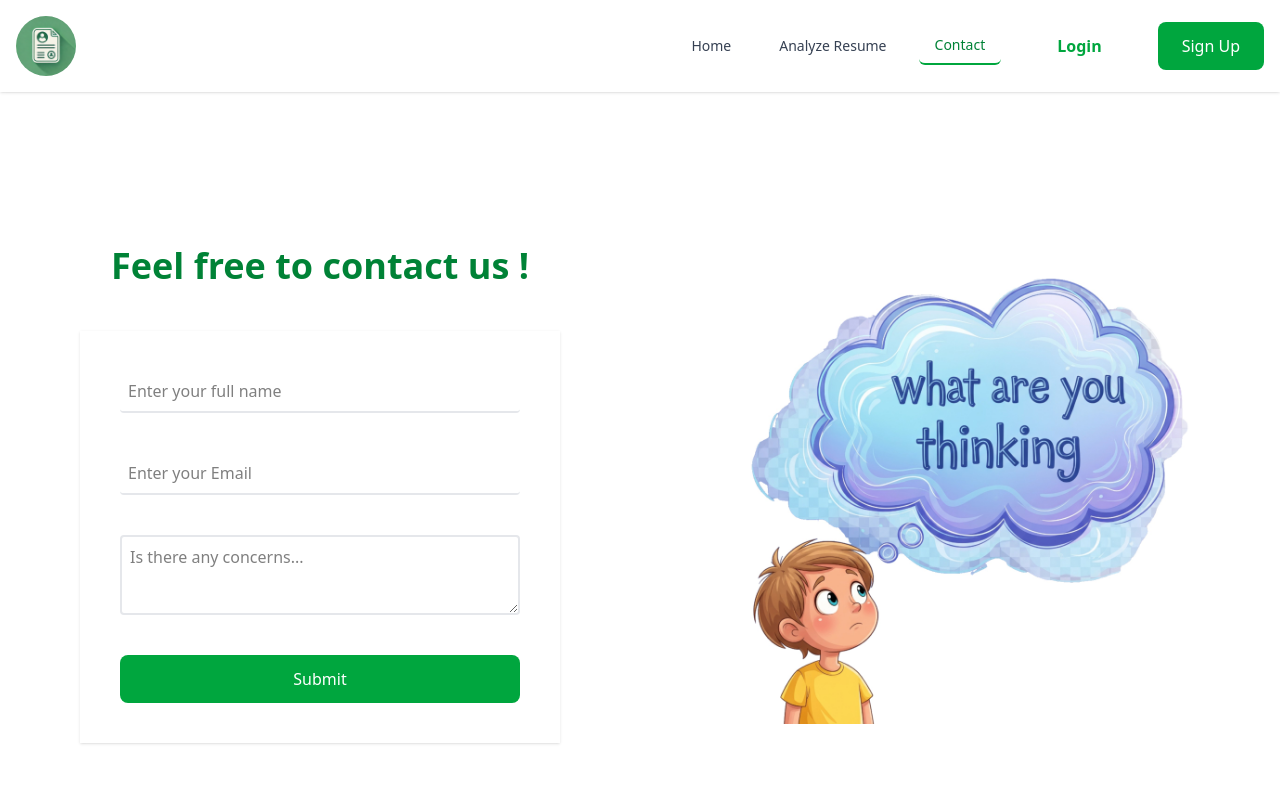
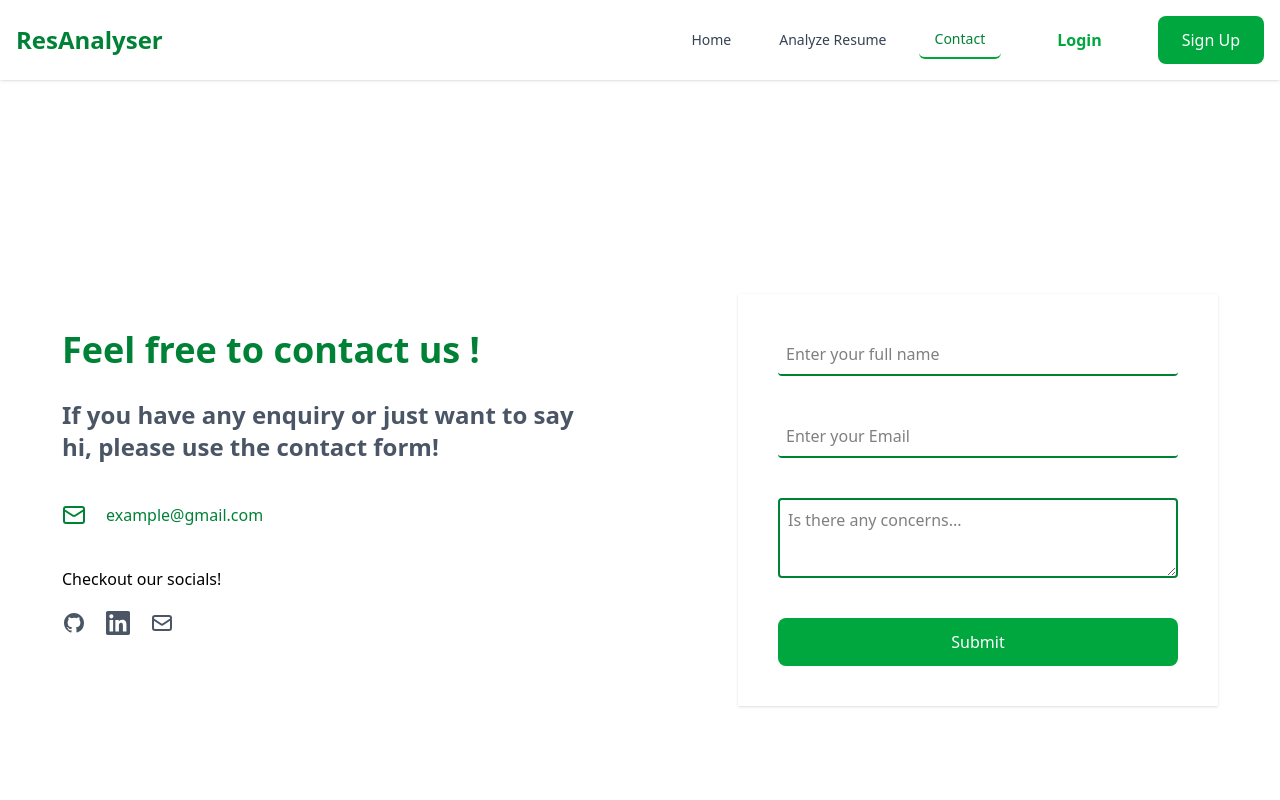
Before and after one commit to Bishalis/Resume-ai, a Next.js app: page /contact in a window 1280 px wide. Shown: the top 800 px of the page. Built offline with nearby package versions, Linux system fonts and the light colour scheme.

Commit message:
contact page update

```diff
--- a/app/contact/page.tsx
+++ b/app/contact/page.tsx
@@ -1,11 +1,28 @@
 import PrimaryButton from "@/components/common/PrimaryButton";
+import SocialLinks from "@/components/common/SocialLinks";
+import { Mail } from "lucide-react";
+import Link from "next/link";
 export default function ContactPage() {
   return (
-    <div className="h-[100vh] flex items-center justify-center  lg:justify-around">
-      <div className=" flex gap-x-20 flex-col">
-        <h1 className="font-extrabold  leading-snug text-4xl text-green-700 text-center">
+    <div className="h-[100vh] flex items-center justify-center  lg:justify-around  mx-auto flex-col md:flex-row gap-10 ">
+      <div className="md:w-[40vw]">
+        <h1 className="font-extrabold  leading-snug text-4xl text-green-700">
           Feel free to contact us !
         </h1>
+        <br />
+        <p className="text-gray-600 text-2xl font-bold pb-10">If you have any enquiry or just want to say hi, please use the contact form!</p>
+        <Link href={'mailto:shahibishal786526@gmail.com'} className="text-green-700 hover:underline flex gap-5 pb-10">
+        <Mail ></Mail>
+         example@gmail.com
+        </Link>
+
+        <p>Checkout our socials!</p>
+         <div className="flex gap-5 pt-5">
+          <SocialLinks></SocialLinks>
+         </div>
+      </div>
+
+
         <form
           action=""
           className="flex flex-col gap-10  md:w-[60vh] text-center mt-10 text-shadow-white shadow p-10"
@@ -14,23 +31,19 @@ export default function ContactPage() {
            required
             name="Name"
             placeholder="Enter your full name"
-            className=" rounded-sm p-2 border-b-2 border-gray-200"
+            className=" rounded-sm p-2 border-b-2 border-green-700"
           />
-          <input name="Email" placeholder="Enter your Email " className="rounded-sm p-2 border-b-2 border-gray-200" required/>
+          <input name="Email" placeholder="Enter your Email " className="rounded-sm p-2 border-b-2 border-green-700" required/>
           <textarea
             name=""
             id=""
             placeholder="Is there any concerns..."
-            className="h-20 p-2 rounded border-2 border-gray-200"
+            className="h-20 p-2 rounded border-2 border-green-700"
           required></textarea>
           <PrimaryButton>Submit</PrimaryButton>
         </form>
-      </div>
-      <img
-        src="/assets/contact.jpg"
-        alt="Hero"
-        className="hidden md:hidden lg:block w-fit h-[60vh]  transition-transform duration-500 group-hover:scale-105 rounded-sm shadow-blue-500 p-2 "
-      />
+
+
     </div>
   );
 }
--- a/components/common/Footer.tsx
+++ b/components/common/Footer.tsx
@@ -1,59 +1,8 @@
+import SocialLinks from "./SocialLinks";
+
 const Footer = () => {
     const currentYear = new Date().getFullYear();
 
-    const socialLinks = [
-      {
-        name: 'GitHub',
-        url: 'https://github.com/dashboard',
-        icon: (
-          <svg
-            className="h-6 w-6"
-            fill="currentColor"
-            viewBox="0 0 24 24"
-            aria-hidden="true"
-          >
-            <path
-              fillRule="evenodd"
-              d="M12 2C6.477 2 2 6.484 2 12.017c0 4.425 2.865 8.18 6.839 9.504.5.092.682-.217.682-.483 0-.237-.008-.868-.013-1.703-2.782.605-3.369-1.343-3.369-1.343-.454-1.158-1.11-1.466-1.11-1.466-.908-.62.069-.608.069-.608 1.003.07 1.531 1.032 1.531 1.032.892 1.53 2.341 1.088 2.91.832.092-.647.35-1.088.636-1.338-2.22-.253-4.555-1.113-4.555-4.951 0-1.093.39-1.988 1.029-2.688-.103-.253-.446-1.272.098-2.65 0 0 .84-.27 2.75 1.026A9.564 9.564 0 0112 6.844c.85.004 1.705.115 2.504.337 1.909-1.296 2.747-1.027 2.747-1.027.546 1.379.202 2.398.1 2.651.64.7 1.028 1.595 1.028 2.688 0 3.848-2.339 4.695-4.566 4.943.359.309.678.92.678 1.855 0 1.338-.012 2.419-.012 2.747 0 .268.18.58.688.482A10.019 10.019 0 0022 12.017C22 6.484 17.522 2 12 2z"
-              clipRule="evenodd"
-            />
-          </svg>
-        ),
-      },
-      {
-        name: 'LinkedIn',
-        url: 'https://www.linkedin.com/in/bishalshahi1/',
-        icon: (
-          <svg
-            className="h-6 w-6"
-            fill="currentColor"
-            viewBox="0 0 24 24"
-            aria-hidden="true"
-          >
-            <path d="M20.447 20.452h-3.554v-5.569c0-1.328-.027-3.037-1.852-3.037-1.853 0-2.136 1.445-2.136 2.939v5.667H9.351V9h3.414v1.561h.046c.477-.9 1.637-1.85 3.37-1.85 3.601 0 4.267 2.37 4.267 5.455v6.286zM5.337 7.433c-1.144 0-2.063-.926-2.063-2.065 0-1.138.92-2.063 2.063-2.063 1.14 0 2.064.925 2.064 2.063 0 1.139-.925 2.065-2.064 2.065zm1.782 13.019H3.555V9h3.564v11.452zM22.225 0H1.771C.792 0 0 .774 0 1.729v20.542C0 23.227.792 24 1.771 24h20.451C23.2 24 24 23.227 24 22.271V1.729C24 .774 23.2 0 22.222 0h.003z" />
-          </svg>
-        ),
-      },
-      {
-        name: 'Email',
-        url: 'mailto:shahibishal786526@gmail.com',
-        icon: (
-          <svg
-            className="h-6 w-6"
-            fill="none"
-            stroke="currentColor"
-            viewBox="0 0 24 24"
-          >
-            <path
-              strokeLinecap="round"
-              strokeLinejoin="round"
-              strokeWidth={2}
-              d="M3 8l7.89 5.26a2 2 0 002.22 0L21 8M5 19h14a2 2 0 002-2V7a2 2 0 00-2-2H5a2 2 0 00-2 2v10a2 2 0 002 2z"
-            />
-          </svg>
-        ),
-      },
-    ];
 
     return (
       <footer className="bg-white dark:bg-gray-900 border-t border-gray-200 dark:border-gray-800">
@@ -64,18 +13,7 @@ const Footer = () => {
             </div>
 
             <div className="flex space-x-6">
-              {socialLinks.map((link) => (
-                <a
-                  key={link.name}
-                  href={link.url}
-                  target="_blank"
-                  rel="noopener noreferrer"
-                  className="text-gray-600 dark:text-gray-400 hover:text-green-600 dark:hover:text-green-400"
-                >
-                  <span className="sr-only">{link.name}</span>
-                  {link.icon}
-                </a>
-              ))}
+              <SocialLinks/>
             </div>
           </div>
         </div>
--- a/components/common/NavBar.tsx
+++ b/components/common/NavBar.tsx
@@ -31,8 +31,8 @@ export default function NavBar() {
       <div className="max-w-7xl mx-auto px-4 py-4">
         {/* Desktop Nav */}
         <div className="flex justify-between items-center">
-          {/* <div className="text-2xl font-extrabold text-green-700">CWB</div> */}
-          <img src={'/assets/Dalle.webp'} className='w-15 h-15 cursor-pointer rounded-full'/>
+          <div className="text-2xl font-extrabold text-green-700">ResAnalyser</div>
+          {/* <img src={'/assets/Dalle.webp'} className='w-15 h-15 cursor-pointer rounded-full'/> */}
 
 
           {/* Desktop Nav Links - Hidden on mobile */}
--- /dev/null
+++ b/components/common/SocialLinks.tsx
@@ -0,0 +1,74 @@
+const SocialLinks = () =>{
+  const socialLinks = [
+      {
+        name: 'GitHub',
+        url: 'https://github.com/dashboard',
+        icon: (
+          <svg
+            className="h-6 w-6"
+            fill="currentColor"
+            viewBox="0 0 24 24"
+            aria-hidden="true"
+          >
+            <path
+              fillRule="evenodd"
+              d="M12 2C6.477 2 2 6.484 2 12.017c0 4.425 2.865 8.18 6.839 9.504.5.092.682-.217.682-.483 0-.237-.008-.868-.013-1.703-2.782.605-3.369-1.343-3.369-1.343-.454-1.158-1.11-1.466-1.11-1.466-.908-.62.069-.608.069-.608 1.003.07 1.531 1.032 1.531 1.032.892 1.53 2.341 1.088 2.91.832.092-.647.35-1.088.636-1.338-2.22-.253-4.555-1.113-4.555-4.951 0-1.093.39-1.988 1.029-2.688-.103-.253-.446-1.272.098-2.65 0 0 .84-.27 2.75 1.026A9.564 9.564 0 0112 6.844c.85.004 1.705.115 2.504.337 1.909-1.296 2.747-1.027 2.747-1.027.546 1.379.202 2.398.1 2.651.64.7 1.028 1.595 1.028 2.688 0 3.848-2.339 4.695-4.566 4.943.359.309.678.92.678 1.855 0 1.338-.012 2.419-.012 2.747 0 .268.18.58.688.482A10.019 10.019 0 0022 12.017C22 6.484 17.522 2 12 2z"
+              clipRule="evenodd"
+            />
+          </svg>
+        ),
+      },
+      {
+        name: 'LinkedIn',
+        url: 'https://www.linkedin.com/in/bishalshahi1/',
+        icon: (
+          <svg
+            className="h-6 w-6"
+            fill="currentColor"
+            viewBox="0 0 24 24"
+            aria-hidden="true"
+          >
+            <path d="M20.447 20.452h-3.554v-5.569c0-1.328-.027-3.037-1.852-3.037-1.853 0-2.136 1.445-2.136 2.939v5.667H9.351V9h3.414v1.561h.046c.477-.9 1.637-1.85 3.37-1.85 3.601 0 4.267 2.37 4.267 5.455v6.286zM5.337 7.433c-1.144 0-2.063-.926-2.063-2.065 0-1.138.92-2.063 2.063-2.063 1.14 0 2.064.925 2.064 2.063 0 1.139-.925 2.065-2.064 2.065zm1.782 13.019H3.555V9h3.564v11.452zM22.225 0H1.771C.792 0 0 .774 0 1.729v20.542C0 23.227.792 24 1.771 24h20.451C23.2 24 24 23.227 24 22.271V1.729C24 .774 23.2 0 22.222 0h.003z" />
+          </svg>
+        ),
+      },
+      {
+        name: 'Email',
+        url: 'mailto:shahibishal786526@gmail.com',
+        icon: (
+          <svg
+            className="h-6 w-6"
+            fill="none"
+            stroke="currentColor"
+            viewBox="0 0 24 24"
+          >
+            <path
+              strokeLinecap="round"
+              strokeLinejoin="round"
+              strokeWidth={2}
+              d="M3 8l7.89 5.26a2 2 0 002.22 0L21 8M5 19h14a2 2 0 002-2V7a2 2 0 00-2-2H5a2 2 0 00-2 2v10a2 2 0 002 2z"
+            />
+          </svg>
+        ),
+      },
+    ];
+
+    return(
+     <>
+           {socialLinks.map((link) => (
+                <a
+                  key={link.name}
+                  href={link.url}
+                  target="_blank"
+                  rel="noopener noreferrer"
+                  className="text-gray-600 dark:text-gray-400 hover:text-green-600 dark:hover:text-green-400"
+                >
+                  <span className="sr-only">{link.name}</span>
+                  {link.icon}
+                </a>
+              ))}
+     </>
+    );
+}
+
+export default SocialLinks
```
